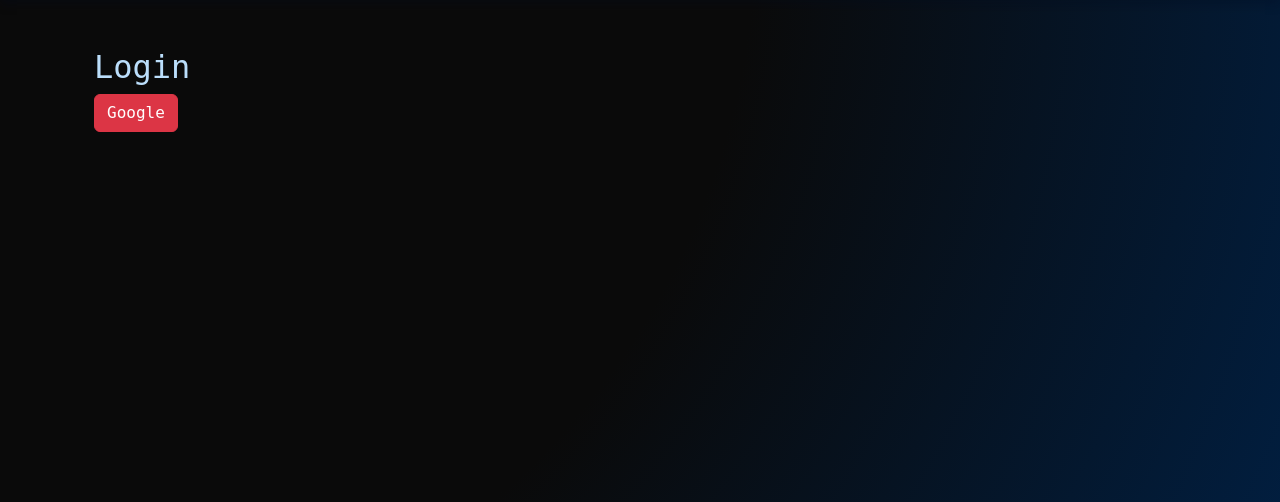
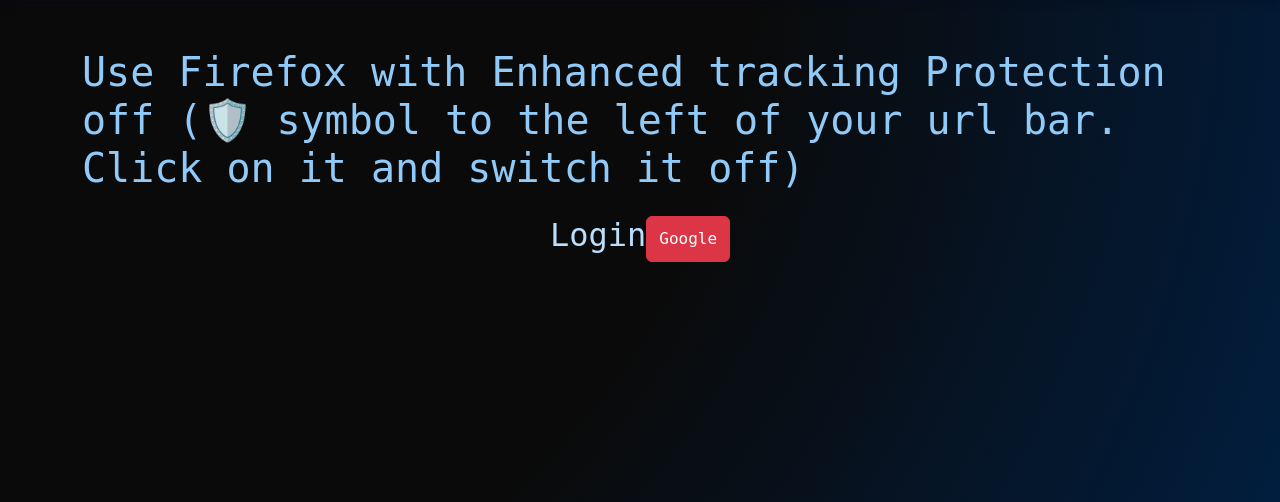
Before and after one commit to kamalkoushikd/MSforChE, a Django app: page /accounts/login/ in a window 1280 px wide. Shown: the part 72-574 px from the top of the page. Run offline with Django 4.2, Linux system fonts and the light colour scheme; some libraries are stand-ins or nearby versions; some web fonts are replaced.

Commit message:
added instructions

```diff
--- a/materials/templates/account/login.html
+++ b/materials/templates/account/login.html
@@ -10,7 +10,8 @@ Login Page
 {% endblock %}
 
 {% block content %}
-    <div class="container mt-4">
+    <h1>Use Firefox with Enhanced tracking Protection off (🛡️ symbol to the left of your url bar. Click on it and switch it off)</h1>
+    <div class="container mt-4" style="display:flex;justify-content:center;">
         <h2>Login</h2>
         <button onclick="googleLogin()" class="btn btn-danger">Google</button>
     </div>
```
